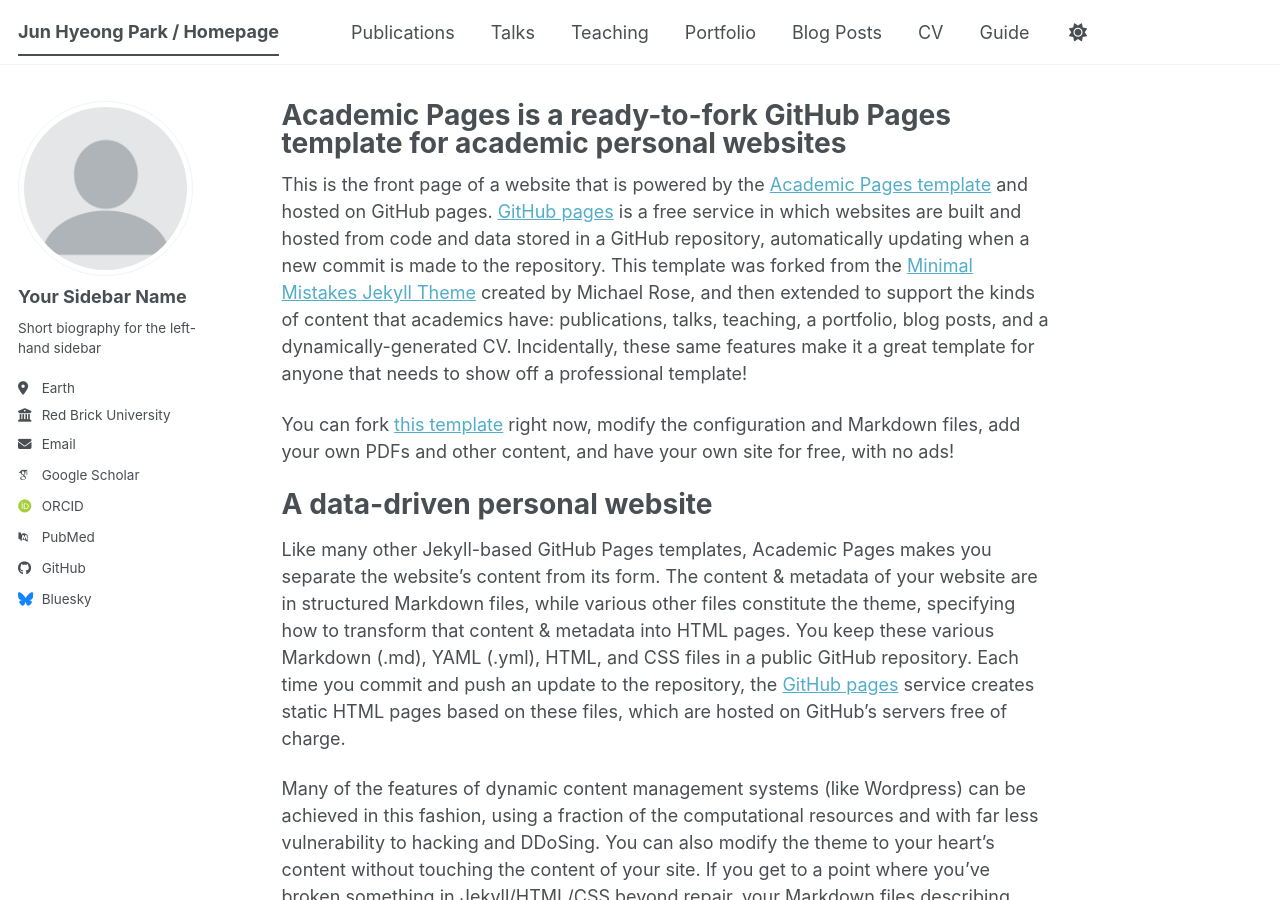
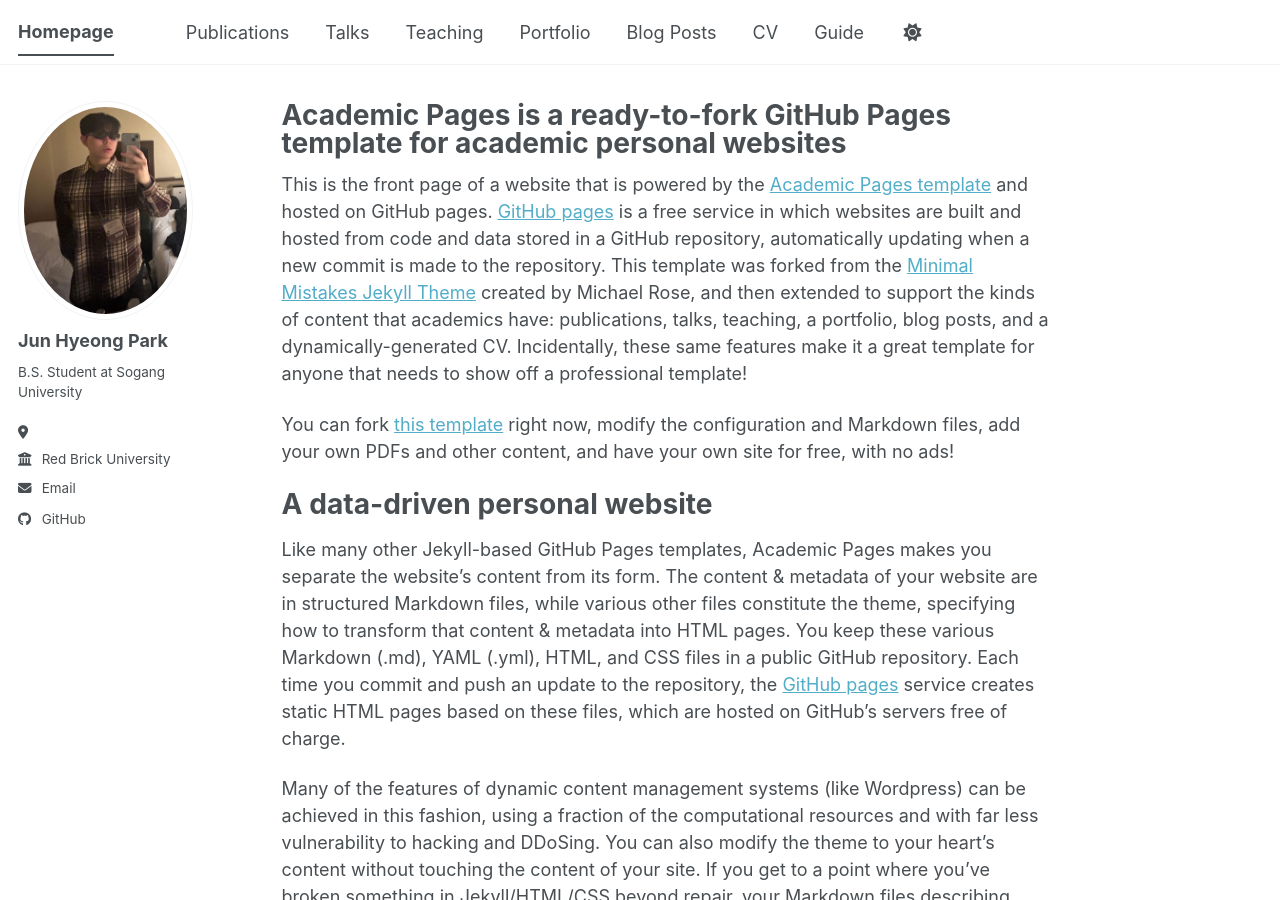
Before and after one commit to Junbrobro/Junbrobro.github.io, a Jekyll site: the page built from _pages/about.md, in a window 1280 px wide and 900 px high. Built offline with Jekyll 4.4.1, drawn with Linux system fonts in a browser that asks for light colours; some web fonts are replaced; a script bundle is joined from its source files by our own code; library files that are not in the unit come from our copies.

Commit message:
Update _config.yml

```diff
--- a/_config.yml
+++ b/_config.yml
@@ -9,7 +9,7 @@
 # Basic Site Settings
 locale                   : "en-US"
 site_theme               : "default" # The available themes options are "default", "air", "sunrise", "mint", "dirt" and "contrast"
-title                    : "Jun Hyeong Park / Homepage"
+title                    : "Homepage"
 title_separator          : "-"
 name                     : &name "Jun Hyeong Park"
 description              : &description "Your Name's academic portfolio"   # Update this with a general description of your site, this is the default if not overridden by a page
@@ -23,25 +23,25 @@
 #               Additional customization can be done by editing /_includes/author-profile.html
 author:
   # Biographic information
-  avatar           : "profile.png"
-  name             : "Your Sidebar Name"
+  avatar           : "profile.png.jpg"
+  name             : "Jun Hyeong Park"
   pronouns         : # example: "she/her"
-  bio              : "Short biography for the left-hand sidebar"
-  location         : "Earth"
+  bio              : "B.S. Student at Sogang University"
+  location         : ""
   employer         : "Red Brick University"
   uri              : # URL
-  email            : "none@example.org"
+  email            : "kyachn1084@naver.com"
 
   # Academic websites
   academia         : # URL
   arxiv            : # URL - Update with the correct link to your profile
-  googlescholar    : "https://scholar.google.com/citations?user=PS_CX0AAAAAJ"
+  googlescholar    :
   inspire-hep      : # URL
   impactstory      : # URL
-  orcid            : "https://orcid.org/yourorcidurl"
+  orcid            :
   semantic         : # URL
   ssrn             : # URL
-  pubmed           : "https://www.ncbi.nlm.nih.gov/pubmed/?term=john+snow"
+  pubmed           :
   researchgate     : # URL
   scopus           : # URL
   zotero           : # URL
@@ -51,13 +51,13 @@
   bitbucket        : # Username - Update with your username on the site
   codepen          : # Username
   dribbble         : # Username
-  github           : "academicpages"
+  github           : "https://github.com/Junbrobro"
   kaggle           : # Username
   stackoverflow    : # User number or user number and name (i.e., use "1" or "1/jeff-atwood")
 
   # Social media
   artstation       : # Username
-  bluesky          : "bsky.app" # Replace this with you Bluesky username
+  bluesky          :  # Replace this with you Bluesky username
   facebook         : # Username
   flickr           : # Username
   foursquare       : # Username
```
